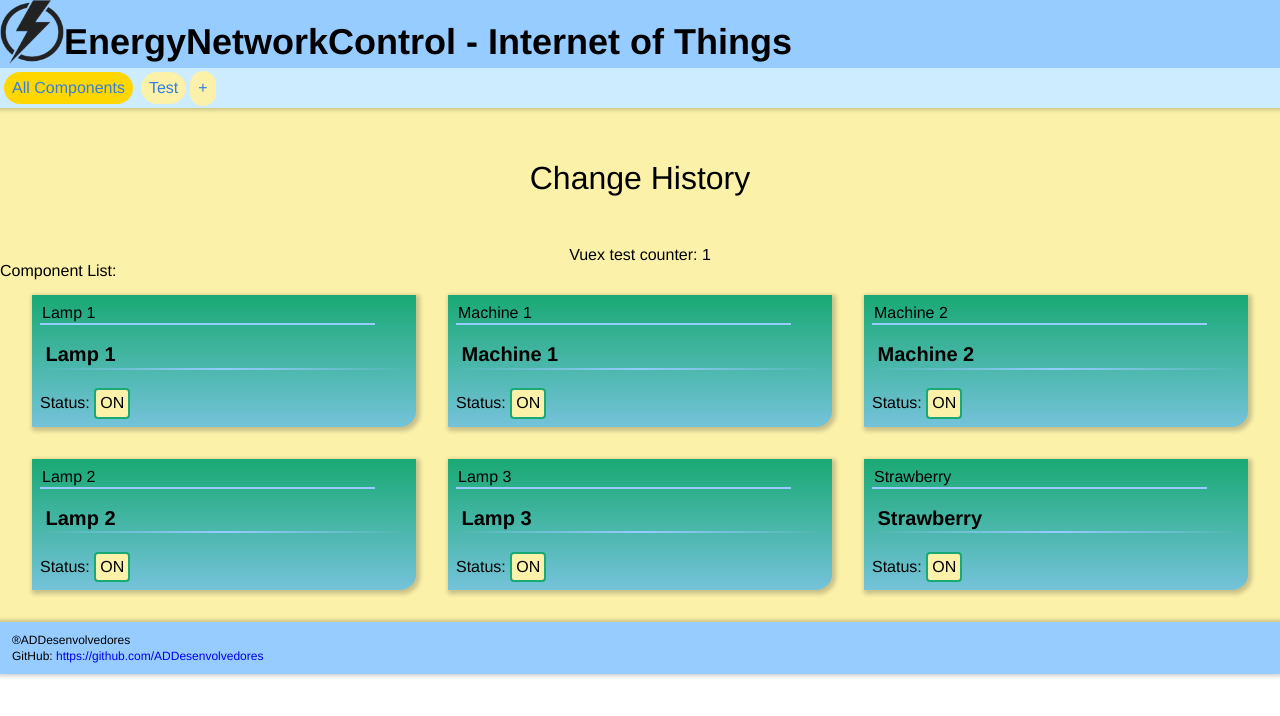
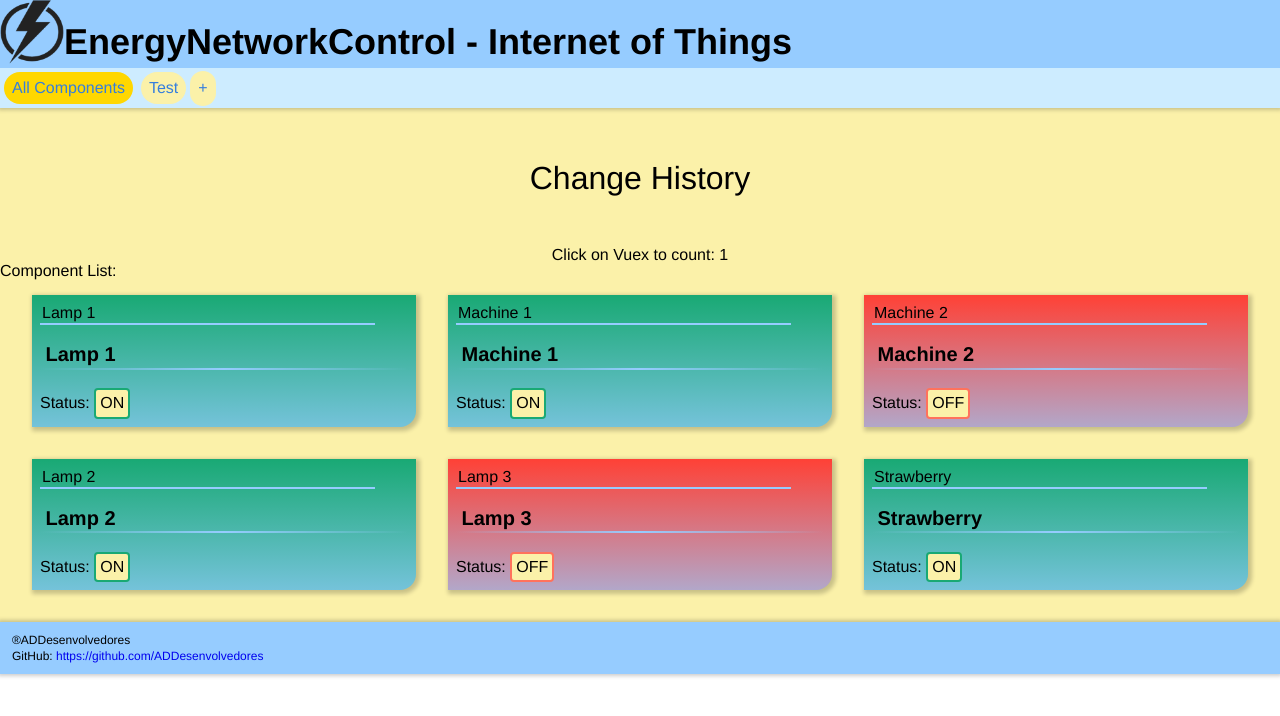
Before and after one commit to AlexandreHiroyuki/ENControl_IoT, a Vue app: page / in a window 1280 px wide. Shown: the top 716 px of the page. Built offline with nearby package versions, Linux system fonts and the light colour scheme.

Commit message:
Update Control Table and Controllers with Vuex

```diff
--- a/package.json
+++ b/package.json
@@ -1,6 +1,6 @@
 {
   "name": "enc_iot",
-  "version": "0.1.0",
+  "version": "0.2.0",
   "private": true,
   "scripts": {
     "serve": "vue-cli-service serve",
--- a/src/App.vue
+++ b/src/App.vue
@@ -20,7 +20,7 @@
           class="b--none br4 pa2 bg-light-yellow hover-bg-light-blue blue"
         >
           +
-          <span v-show="$store.state.btt_state" class="di">Create a new group</span>
+          <span v-show="$store.state.bt_state" class="di">Create a new group</span>
         </button>
       </div>
     </header>
--- a/src/components/Controller.vue
+++ b/src/components/Controller.vue
@@ -5,7 +5,7 @@
   >
     <input
       class="w-90 bw-0 bg-transparent bt-0 br-0 bl-0 b--light-blue"
-      v-model="obj_name"
+      v-model="$store.state.controller[index].id"
       placeholder="Digite aqui"
     >
     <h1>{{obj_name}}</h1>
@@ -14,7 +14,7 @@
       <button
         class="di b--solid br2 bg-light-yellow hover-bg-light-blue pa1"
         :class="[status ? 'b--green' : 'b--light-red']"
-        @click="toggle()"
+        @click="$store.commit('controllerSwitch', index)"
       >{{showStatus}}</button>
     </p>
   </div>
@@ -24,22 +24,18 @@
 export default {
   name: "Controller",
   props: {
-    obj_name: String
-  },
-  data: function() {
-    return {
-      status: true
-    };
+    index: Number
   },
   computed: {
+    obj_name: function() {
+      return this.$store.state.controller[this.index].id;
+    },
+    status: function() {
+      return this.$store.state.controller[this.index].status;
+    },
     showStatus: function() {
       if (this.status) return "ON";
       else return "OFF";
-    }
-  },
-  methods: {
-    toggle: function() {
-      this.status = !this.status;
     }
   }
 };
--- a/src/store.js
+++ b/src/store.js
@@ -5,15 +5,44 @@ Vue.use(Vuex);
 
 export default new Vuex.Store({
   state: {
-    btt_state: false,
-    count: 1
+    bt_state: false,
+    count: 1,
+    controller: [
+      {
+        id: "Lamp 1",
+        status: true
+      },
+      {
+        id: "Machine 1",
+        status: true
+      },
+      {
+        id: "Machine 2",
+        status: false
+      },
+      {
+        id: "Lamp 2",
+        status: true
+      },
+      {
+        id: "Lamp 3",
+        status: false
+      },
+      {
+        id: "Strawberry",
+        status: true
+      }
+    ]
   },
   mutations: {
+    controllerSwitch(state, index) {
+      state.controller[index].status = !state.controller[index].status;
+    },
     btShow(state) {
-      state.btt_state = true;
+      state.bt_state = true;
     },
     btHide(state) {
-      state.btt_state = false;
+      state.bt_state = false;
     },
     increment(state) {
       state.count *= 2;
--- a/src/views/ControlTable.vue
+++ b/src/views/ControlTable.vue
@@ -2,12 +2,17 @@
   <div id="ctrl-table">
     <History/>
 
-    <p class="tc" @click="$store.commit('increment')">Vuex test counter: {{counter}}</p>
+    <p class="tc" @click="$store.commit('increment')">Click on Vuex to count: {{counter}}</p>
 
     <h2>Component List:</h2>
 
     <div class="flex flex-wrap justify-center">
-      <Controller @click="toggle()" v-for="obj in control" :key="obj.id" :obj_name="obj.id"/>
+      <Controller
+        @click="toggle()"
+        v-for="(obj, index) in $store.state.controller"
+        :key="index"
+        :index="index"
+      />
     </div>
   </div>
 </template>
@@ -22,30 +27,6 @@ export default {
     Controller,
     History
   },
-  data: function() {
-    return {
-      control: [
-        {
-          id: "Lamp 1"
-        },
-        {
-          id: "Machine 1"
-        },
-        {
-          id: "Machine 2"
-        },
-        {
-          id: "Lamp 2"
-        },
-        {
-          id: "Lamp 3"
-        },
-        {
-          id: "Strawberry"
-        }
-      ]
-    };
-  },
   computed: {
     counter: function() {
       return this.$store.state.count;
```
